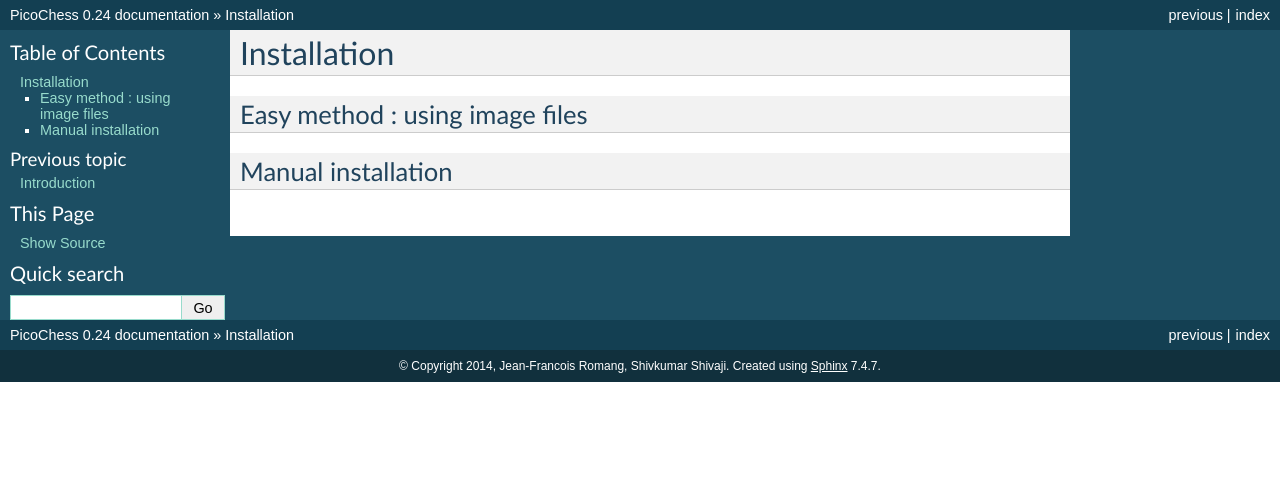
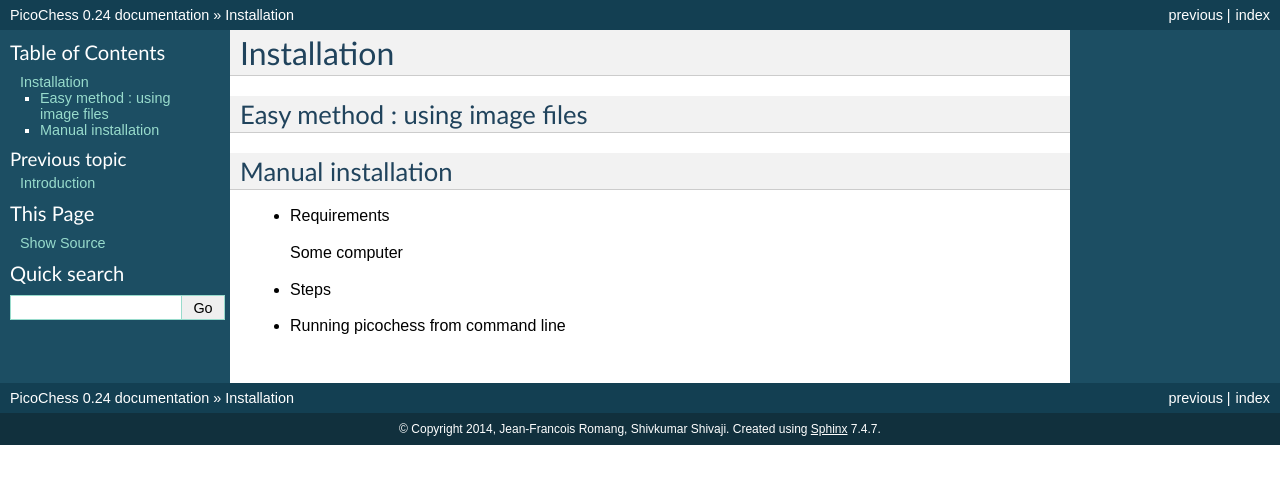
Before and after one commit to jromang/picochess, a Sphinx documentation site: the page built from docs/installation.rst, in a window 1280 px wide. Shown: the top 484 px of the page. Built offline with Sphinx 7.4.7, drawn with Linux system fonts in a browser that asks for light colours; pages that are not in the unit, such as notebooks, are missing from menus.

Commit message:
Update installation.rst

```diff
--- a/docs/installation.rst
+++ b/docs/installation.rst
@@ -7,11 +7,10 @@
 Manual installation
 -------------------
 
-  Requirements
-  ------------
+* Requirements
 
-  Steps
-  -----
+  Some computer
 
-  Running picochess from command line
-  -----------------------------------
+* Steps
+
+* Running picochess from command line
```
